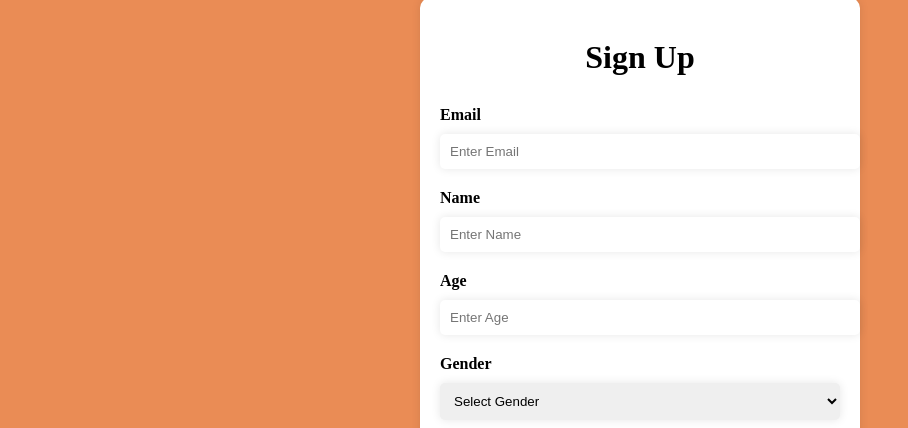
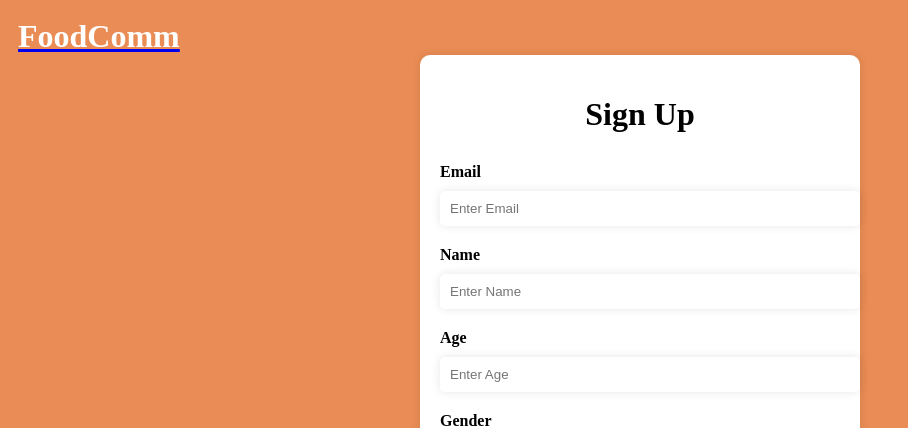
Before and after one commit to lilousicard/CS157C-Team6, a Flask app: page /signup in a window 1280 px wide. Shown: the top 428 px of the page, without its empty margins (0-908 px from the left). Run offline with Flask 3, Linux system fonts and the light colour scheme.

Commit message:
new page and navigation progress

```diff
--- a/static/home.css
+++ b/static/home.css
@@ -58,11 +58,10 @@ h1 {
 }
 
 .comment {
-	margin-bottom: 20px;
 }
 
 .comment h3 {
-	margin: 0;
+	margin: 20px;
 }
 
 .container {
--- a/static/styleSignUp.css
+++ b/static/styleSignUp.css
@@ -4,7 +4,19 @@ body {
 
 header {
   background-color: #ea8c55;
-  box-shadow: 0 0 10px rgba(0, 0, 0, 0.3);
+  display: flex;
+  align-items: left;
+  padding: 10px;
+}
+.logo {
+  flex: 1;
+}
+
+.logo h1 {
+  margin: 0;
+  font-size: 32px;
+  color:  white;
+  text-align: left;
 }
 
 .container {
--- a/templates/account.html
+++ b/templates/account.html
@@ -6,8 +6,12 @@
   </head>
   <body>
     <header>
+     <div class="logo">
+      <a href="/">
+        <h1>FoodComm</h1>
+      </a>
+     </div>
       <nav>
-        <h1>FoodComm</h1>
         <ul>
             <li><a href="#">Home</a></li>
             <li><a href="#">Profile</a></li>
--- a/templates/home.html
+++ b/templates/home.html
@@ -16,7 +16,7 @@
 		<form class="header-form" method="get" action="">
 			<button type="submit" formaction="/signup">Sign up</button>
 			<button type="submit" formaction="/login">Login</button>
-			<button type="submit" formaction="/account">Account</button>
+			<button type="submit" formaction="/account">Profile</button>
 		</form>
 	</header>
 	<main>
--- a/templates/signUp.html
+++ b/templates/signUp.html
@@ -5,6 +5,13 @@
     <link rel="stylesheet" type="text/css" href="{{ url_for('static', filename='styleSignUp.css') }}">
   </head>
   <body>
+    <header>
+    <div class="logo">
+      <a href="/">
+        <h1>FoodComm</h1>
+      </a>
+    </div>
+  </header>
     <div class="container">
       <form action="#" method="post">
         <h1>Sign Up</h1>
```
Also changed, not shown: static/style.css (+10 -0 lines), templates/login.html (+7 -0 lines).
